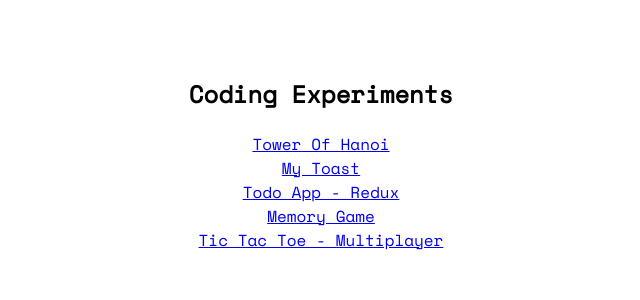
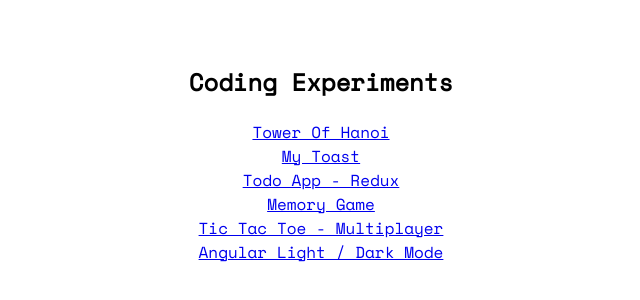
Before and after one commit to PahanPerera/coding-experiments, a React (Create React App) app: page / in a window 1280 px wide. Shown: the part 246-546 px from the top of the page, without its empty margins (319-959 px from the left). Built offline with nearby package versions, Linux system fonts and the light colour scheme.

Commit message:
adding new project link

```diff
--- a/src/home/Main.js
+++ b/src/home/Main.js
@@ -28,6 +28,15 @@ function Home() {
               Tic Tac Toe - Multiplayer
             </a>
           </li>
+          <li>
+            <a
+              href="https://github.com/PahanPerera/angular-light-dark-app"
+              target="_blank"
+              rel="noreferrer"
+            >
+              Angular Light / Dark Mode
+            </a>
+          </li>
         </ul>
       </nav>
     </main>
```
